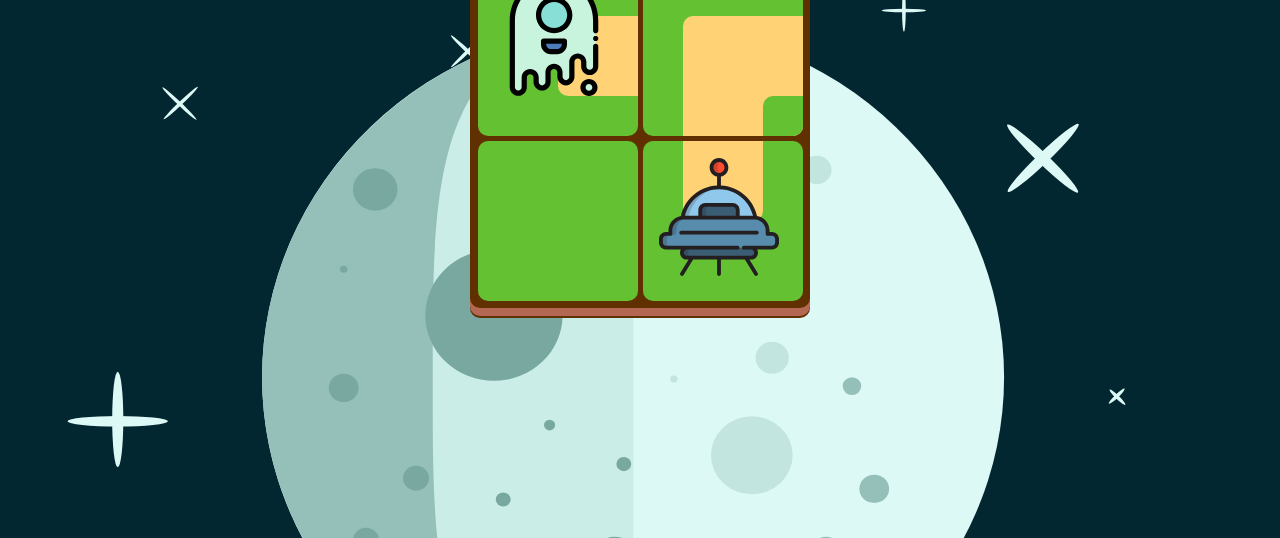
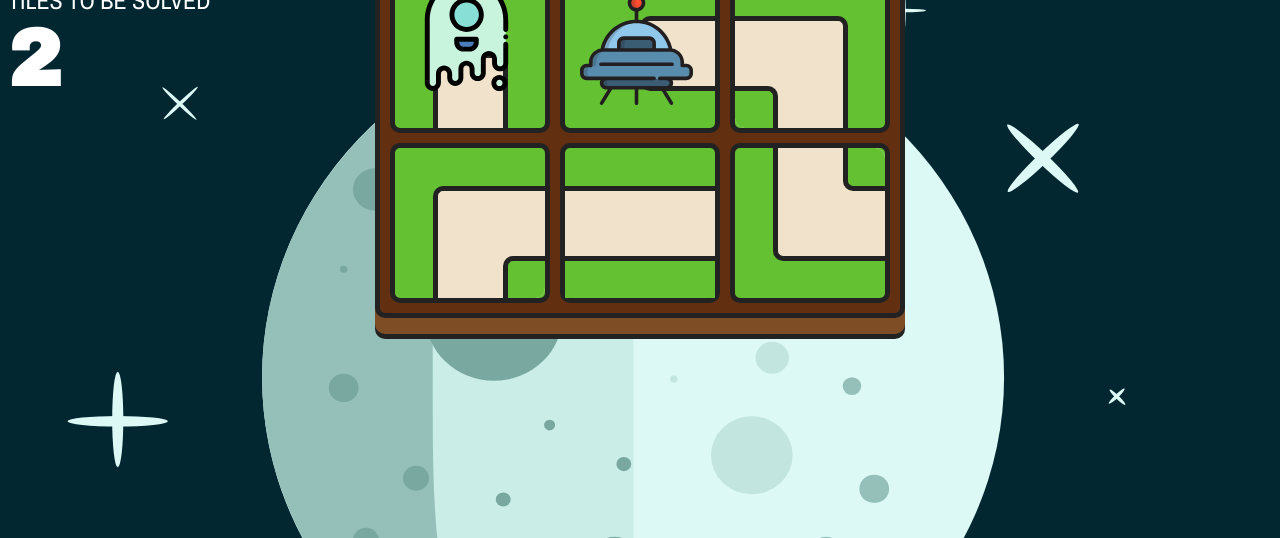
Before and after one commit to daimessdn/path-thern, a plain HTML site: page index.html in a window 1280 px wide. Shown: the part 262-800 px from the top of the page. Drawn offline with nearby package versions, Linux system fonts and the light colour scheme.

Commit message:
added bordered street and added notification for level completed case.

```diff
--- a/index.html
+++ b/index.html
@@ -24,6 +24,9 @@
 		<h1 id="boxes-left">M</h1>
 	</div>
 
+	<div id="actions"></div>
+	<div id="notification"></div>
+
 	<script src="main.js"></script>
 </body>
 </html>
--- a/main.css
+++ b/main.css
@@ -1,4 +1,4 @@
-@import url('https://fonts.googleapis.com/css2?family=Archivo+Narrow:wght@300;700&display=swap');
+@import url('https://fonts.googleapis.com/css2?family=Archivo+Black&family=Archivo+Narrow:wght@400;600&display=swap');
 
 * {
 	box-sizing: border-box;
@@ -15,7 +15,7 @@ body {
 	font-variant-ligatures: none;
 
 	background-image: url("space.svg");
-	background-position: center bottom;
+	background-position: center top;
 	background-size: cover;
 
 	display: flex;
@@ -28,15 +28,17 @@ body {
 	display: flex;
 	flex-wrap: wrap;
 
-	background-color: #603000;
+	background-color: #622f10;
 	padding: 5px;
+
+	border: 5px solid #222;
 	border-radius: 10px;
 
 	transition: all .1s ease;
 
-	box-shadow: 0 8px 0 0 #b46854, 0 10px 0 0 #603000;
+	box-shadow: 0 1em 0 0 #7e4d25, 0 calc(1em + 5px) 0 0 #222;
 
-	width: calc(20em + 10px + 10px);
+	width: calc(30em + 30px + 20px);
 }
 
 #stats {
@@ -52,9 +54,50 @@ body {
 }
 
 #stats h1 {
-	font-size: 2em;
+	font-family: "Archivo Black";
+	font-size: 5em;
 }
 
 #stats p {
-	font-size: 1em;
+	font-size: 1.5em;
 }
+
+#actions {
+	position: fixed;
+	bottom: calc(4em + 16px);
+	left: 50%;
+	width: 50%;
+	margin-left: -25%;
+
+	display: flex;
+	justify-content: center;
+}
+
+.action-btn {
+	border: none;
+	color: white;
+	background-color: salmon;
+	padding: 5px;
+	margin: 5px;
+
+	cursor: pointer;
+
+	font-family: "Archivo Narrow";
+	font-size: 1.75em;
+}
+
+#notification {
+	color: #222;
+
+	position: fixed;
+	bottom: 8px;
+	left: 50%;
+	width: 50%;
+	margin-left: -25%;
+
+	font-family: "Archivo Black";
+	font-size: 4em;
+	font-weight: bold;
+
+	text-align: center;
+}
--- a/main.js
+++ b/main.js
@@ -1,17 +1,24 @@
 // element selector
 // // platform
 const platform = document.querySelector("#platform");
+
+const notification = document.querySelector("#notification");
+const actions = document.querySelector("#actions");
 
 // // stats element
 const moveStats      = document.querySelector("#moves"),
   boxesLeftStats = document.querySelector("#boxes-left"),
   levelStats     = document.querySelector("#level");
 
-// initial move given in this game
-let moves = 10;
+// storage cache
+const CURRENTSAVE_LOCAL_KEY = "paththern.currentSave";
+let currentSave = JSON.parse(localStorage.getItem(CURRENTSAVE_LOCAL_KEY));
 
-// init'd boxes
-const boxes = [
+if (!currentSave) {
+  localStorage.setItem(CURRENTSAVE_LOCAL_KEY, JSON.stringify({
+    level: 1,
+    moves: 10,
+    boxes: [
     {
       "rotation": 0,
       "orientation": "start-left",
@@ -31,6 +38,45 @@ const boxes = [
       "rotation": 0,
       "orientation": "finish-bottom",
       "correctRotation": 0
+    }
+      ]
+  }));
+}
+
+// initial move given in this game
+let moves = 10;
+
+// init'd boxes
+let boxes = [
+  {
+    "rotation": 0,
+    "orientation": "start-top",
+    "correctRotation": 0
+  },
+  {
+    "rotation": 0,
+    "orientation": "finish-left",
+    "correctRotation": 0
+  },
+  {
+    "rotation": 0,
+    "orientation": "left-top-line",
+    "correctRotation": 0
+  },
+  {
+    "rotation": 0,
+    "orientation": "right-top-line",
+    "correctRotation": 3
+  },
+  {
+    "rotation": 0,
+    "orientation": "horizontal-line",
+    "correctRotation": 0
+  },
+  {
+    "rotation": 0,
+    "orientation": "right-bottom-line",
+    "correctRotation": 3
   }
     ]
 
@@ -63,15 +109,15 @@ function rotate(element) {
   if (boxToBeRotated.orientation !== "none-line" &&
       boxToBeRotated.orientation.includes("start") === false &&
       boxToBeRotated.orientation.includes("finish") === false) {
-            let rotateProperty = boxToBeRotated.rotation;
-            rotateProperty++;
-            boxToBeRotated.rotation = rotateProperty;
+    boxToBeRotated.rotation++;
 
     moves--;
     updateStats();
 
-	      element.style.transform = `rotate(${rotateProperty * 90}deg)`;
+    element.style.transform = `rotate(${boxToBeRotated.rotation * 90}deg)`;
   }
+  console.log(game.boxes);
+  console.log(boxes);
 }
 
 // update game stats
@@ -88,14 +134,32 @@ function updateStats() {
     }
   });
 
-      // if (boxesNeedToSolved.length == 0) {
-      //       game.level++;
-      // }
+  if (boxesNeedToSolved.length == 0) {
+
+    notification.textContent = "Level completed!";
+
+    actions.innerHTML = `<button class="action-btn">Next Level</button>
+                         <button class="action-btn" onclick="restartGame()">Restart Level</button>
+                         <button class="action-btn">Back to Main Menu</button>`;
+  }
 
   levelStats.textContent = game.level;
   boxesLeftStats.textContent = boxesNeedToSolved.length;
   moveStats.textContent = moves;
 }
 
+function restartGame() {
+  console.log(game);
+  moves = currentSave.moves;
+  boxes = game.boxes;
+  console.log(boxes);
+  renderBoxes(boxes);
+
+  updateStats();
+
+  notification.textContent = "";
+  actions.innerHTML = "";
+}
+
 renderBoxes(game.boxes);
 updateStats();
--- a/paths.css
+++ b/paths.css
@@ -14,9 +14,9 @@
 
 	border-radius: 10px;
 
-	margin: 2.5px;
+	margin: 5px;
 
-	/*border: 1px solid #358600;*/
+	border: 5px solid #222;
 	/*box-shadow: 0 10px 0 0 #9EE37D, 0 5px 0 0 #358600;*/
 
 	transform: rotate(0);
@@ -25,9 +25,12 @@
 }
 
 .horizontal-line div:first-child {
-	background-color: #FFD275;
+	background-color: #f1e3cb;
 	width: 100%;
 	height: 50%;
+
+	border-top: 5px solid #222;
+	border-bottom: 5px solid #222;
 
 	position: absolute;
 	top: 25%;
@@ -43,9 +46,12 @@
 }
 
 .vertical-line div:first-child {
-	background-color: #FFD275;
+	background-color: #f1e3cb;
 	width: 50%;
 	height: 100%;
+
+	border-left: 5px solid #222;
+	border-right: 5px solid #222;
 
 	position: absolute;
 	left: 25%;
@@ -61,9 +67,12 @@
 }
 
 .right-top-line div:first-child {
-	background-color: #FFD275;
+	background-color: #f1e3cb;
 	width: 75%;
 	height: 75%;
+
+	border-left: 5px solid #222;
+	border-top: 5px solid #222;
 
 	border-top-left-radius: 10px;
 	border-bottom-right-radius: 10px;
@@ -75,21 +84,27 @@
 
 .right-top-line div:last-child {
 	background-color: #63C132;
-	width: 25%;
-	height: 25%;
+	width: calc(5px + 25%);
+	height: calc(5px + 25%);
+
+	border-left: 5px solid #222;
+	border-top: 5px solid #222;
 
 	border-top-left-radius: 10px;
 	border-bottom-right-radius: 10px;
 
 	position: absolute;
-	left: 75%;
-	top: 75%;
+	left: calc(75% - 5px);
+	top: calc(75% - 5px);
 }
 
 .left-top-line div:first-child {
-	background-color: #FFD275;
+	background-color: #f1e3cb;
 	width: 75%;
 	height: 75%;
+
+	border-right: 5px solid #222;
+	border-top: 5px solid #222;
 
 	border-top-right-radius: 10px;
 	border-bottom-left-radius: 10px;
@@ -101,21 +116,27 @@
 
 .left-top-line div:last-child {
 	background-color: #63C132;
-	width: 25%;
-	height: 25%;
+	width: calc(5px + 25%);
+	height: calc(5px + 25%);
+
+	border-right: 5px solid #222;
+	border-top: 5px solid #222;
 
 	border-top-right-radius: 10px;
 	border-bottom-left-radius: 10px;
 
 	position: absolute;
 	left: 0;
-	top: 75%;
+	top: calc(75% - 5px);
 }
 
 .right-bottom-line div:first-child {
-	background-color: #FFD275;
+	background-color: #f1e3cb;
 	width: 75%;
 	height: 75%;
+
+	border-left: 5px solid #222;
+	border-bottom: 5px solid #222;
 
 	border-top-right-radius: 10px;
 	border-bottom-left-radius: 10px;
@@ -127,21 +148,27 @@
 
 .right-bottom-line div:last-child {
 	background-color: #63C132;
-	width: 25%;
-	height: 25%;
+	width: calc(25% + 5px);
+	height: calc(25% + 5px);
+
+	border-left: 5px solid #222;
+	border-bottom: 5px solid #222;
 
 	border-top-right-radius: 10px;
 	border-bottom-left-radius: 10px;
 
 	position: absolute;
-	left: 75%;
+	left: calc(75% - 5px);
 	top: 0;
 }
 
 .left-bottom-line div:first-child {
-	background-color: #FFD275;
+	background-color: #f1e3cb;
 	width: 75%;
 	height: 75%;
+
+	border-right: 5px solid #222;
+	border-bottom: 5px solid #222;
 
 	border-top-left-radius: 10px;
 	border-bottom-right-radius: 10px;
@@ -153,8 +180,11 @@
 
 .left-bottom-line div:last-child {
 	background-color: #63C132;
-	width: 25%;
-	height: 25%;
+	width: calc(25% + 5px);
+	height: calc(25% + 5px);
+
+	border-right: 5px solid #222;
+	border-bottom: 5px solid #222;
 
 	border-top-left-radius: 10px;
 	border-bottom-right-radius: 10px;
@@ -165,9 +195,12 @@
 }
 
 .start-top div:first-child, .finish-top div:first-child {
-	background-color: #FFD275;
+	background-color: #f1e3cb;
 	width: 50%;
 	height: 50%;
+
+	border: 5px solid #222;
+	border-bottom: none;
 
 	position: absolute;
 	left: 25%;
@@ -177,9 +210,12 @@
 }
 
 .start-bottom div:first-child, .finish-bottom div:first-child {
-	background-color: #FFD275;
+	background-color: #f1e3cb;
 	width: 50%;
 	height: 50%;
+
+	border: 5px solid #222;
+	border-top: none;
 
 	position: absolute;
 	left: 25%;
@@ -189,9 +225,12 @@
 }
 
 .start-left div:first-child, .finish-left div:first-child {
-	background-color: #FFD275;
+	background-color: #f1e3cb;
 	width: 50%;
 	height: 50%;
+
+	border: 5px solid #222;
+	border-right: none;
 
 	position: absolute;
 	left: 50%;
@@ -202,9 +241,12 @@
 }
 
 .start-right div:first-child, .finish-right div:first-child {
-	background-color: #FFD275;
+	background-color: #f1e3cb;
 	width: 50%;
 	height: 50%;
+
+	border: 5px solid #222;
+	border-left: none;
 
 	position: absolute;
 	left: 0em;
```
Lines whose indentation alone changed are shown as unchanged.
